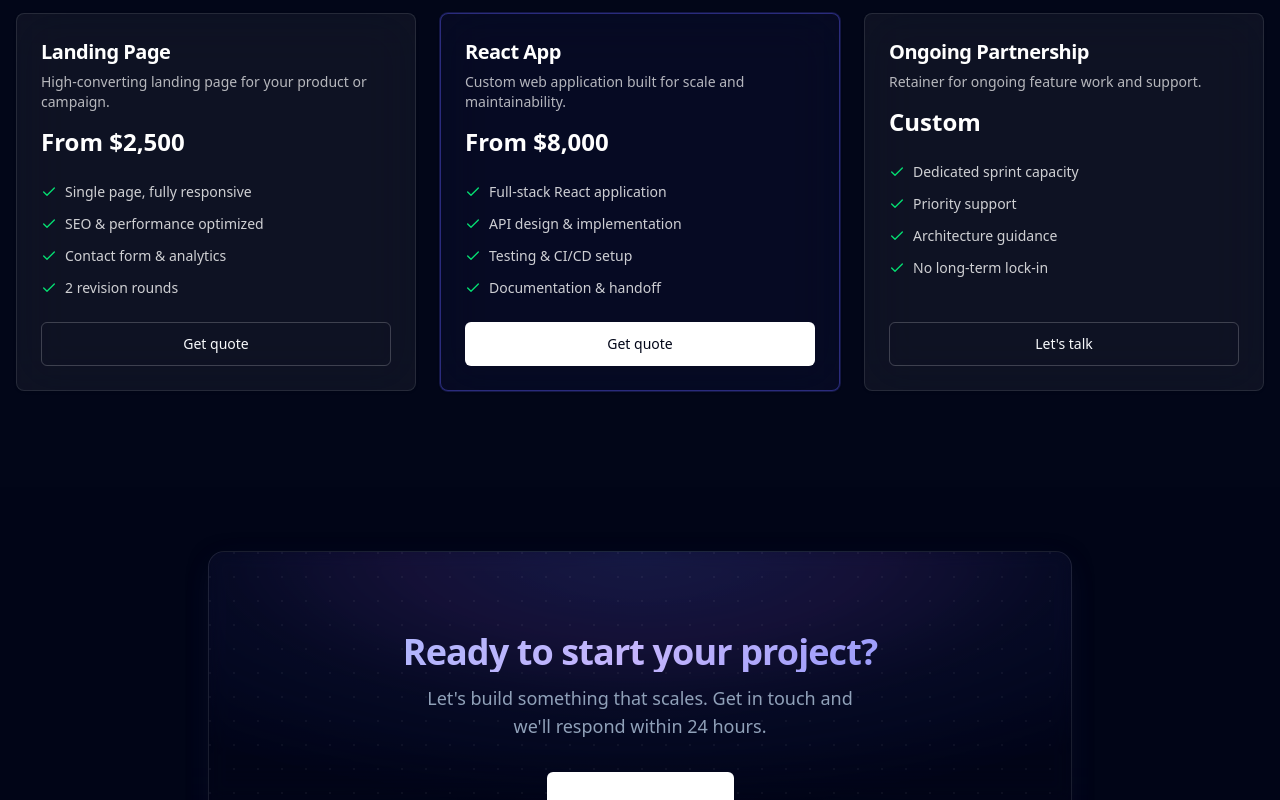
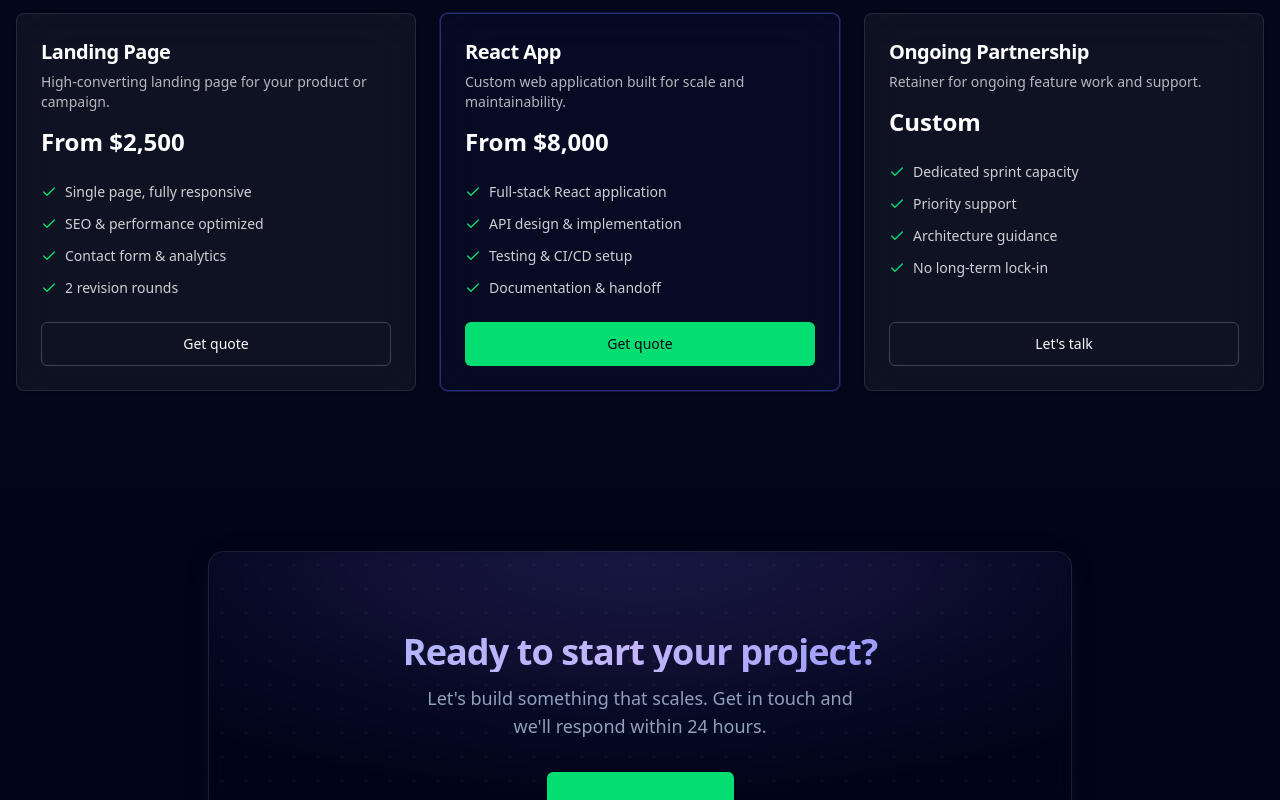
Before and after one commit to EinoTick/landing-pages, a React (Vite) app in the folder fifth-react-based-landing-page/: page / in a window 1280 px wide. Shown: the part 2000-2800 px from the top of the page. Built offline with nearby package versions, Linux system fonts and the light colour scheme.

Commit message:
update button colors

```diff
--- a/fifth-react-based-landing-page/src/components/landing/Footer.tsx
+++ b/fifth-react-based-landing-page/src/components/landing/Footer.tsx
@@ -28,9 +28,9 @@
               "0 4px 24px -4px rgba(0,0,0,0.4), 0 8px 32px -8px rgba(99, 102, 241, 0.15)",
           }}
         >
-          {/* Dot grid texture */}
+          {/* Dot grid texture (inset so dots don't touch the border) */}
           <div
-            className="absolute inset-0 rounded-2xl opacity-[0.05] pointer-events-none z-[1]"
+            className="absolute inset-3 rounded-xl opacity-[0.05] pointer-events-none z-[1]"
             style={{
               backgroundImage: `radial-gradient(circle at 1px 1px, rgba(255,255,255,0.9) 1px, transparent 0)`,
               backgroundSize: "24px 24px",
--- a/fifth-react-based-landing-page/src/components/ui/button.tsx
+++ b/fifth-react-based-landing-page/src/components/ui/button.tsx
@@ -7,7 +7,7 @@
   {
     variants: {
       variant: {
-        default: "bg-white text-slate-950 hover:bg-white/90",
+        default: "bg-green-400 text-slate-950 hover:bg-green-300",
         outline: "border border-white/20 bg-transparent hover:bg-white/10",
         ghost: "hover:bg-white/10",
       },
```
